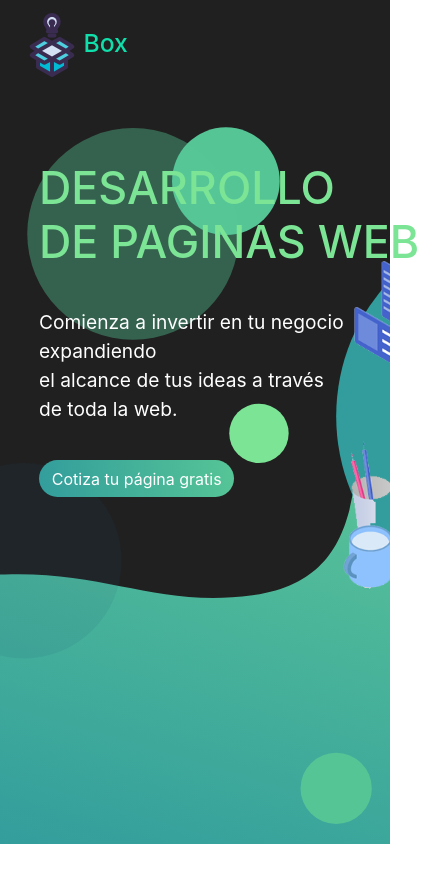
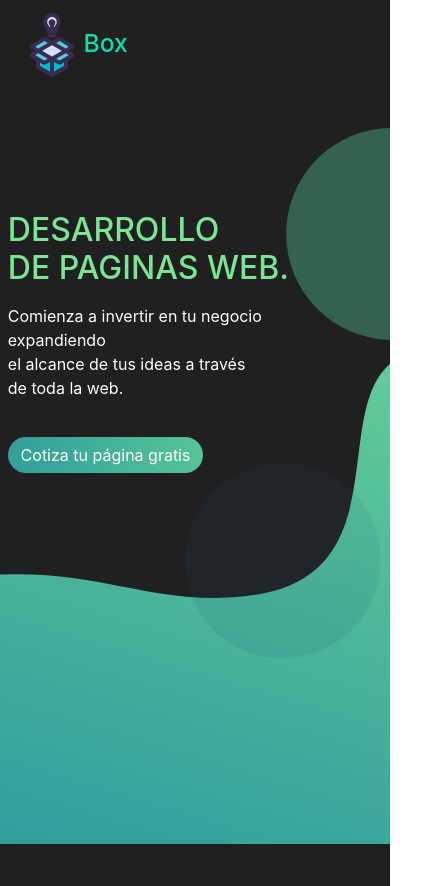
Before and after one commit to Box-MDE/portfolio, a React (Create React App) app: page / in a window 390 px wide. Shown: the whole page, 429 px wide, since content can reach past the window. Before the commit the page ends 844 px from the top, so only its background shows below. Built offline with nearby package versions, Linux system fonts and the light colour scheme.

Commit message:
agregando animacion al titulo y acomodando mobile version

```diff
--- a/package.json
+++ b/package.json
@@ -10,7 +10,9 @@
     "react-dom": "^17.0.2",
     "react-router-dom": "^6.2.1",
     "react-scripts": "5.0.0",
+    "react-typed": "^1.2.0",
     "reactstrap": "^9.0.1",
+    "typed": "^2.1.0",
     "web-vitals": "^2.1.0"
   },
   "scripts": {
--- a/src/App.css
+++ b/src/App.css
@@ -79,15 +79,38 @@
   border-radius: 24px;
 }
 
-@media screen and (max-width:600px) {
 
-  .info{
-    display: block;
-    margin-left: 3%;
+@media screen and (max-width:700px) {
+
+  .section__background{
+    width: 100%;
+    height: 100vh;
   }
 
-  .rounded{
+  .background__assets--img{
     display: none;
   }
 
+  .background__info{
+    top: 20%;
+    left: 2%;
+  }
+
+  .background__info--h1 {
+    color: #7BE495;
+    font-size: 2rem;
+    margin-bottom: 1rem;
+  }
+
+  .background__info--p {
+    color: #FFFFFF;
+    font-size: 1rem;
+    margin-bottom: 2.3rem;
+    width: 80%;
+  }
+
+  .background__assets--circles{
+    background-position: 25% 75%;
+  }
+
 }
--- a/src/App.js
+++ b/src/App.js
@@ -1,7 +1,9 @@
 import './App.css'
 import icon from './img/icon.png'
+import   Typed   from 'react-typed'
 
 function App() {
+
   return (
     <>
       <header className='header'>
@@ -20,7 +22,17 @@ function App() {
         </div>
 
         <div className='background__info'>
-            <h1 className='background__info--h1'>DESARROLLO<br></br>DE PAGINAS WEB</h1>
+            <h1 className='background__info--h1'>
+              <Typed
+                strings={['DESARROLLO <br> DE IDEAS.', 'DESARROLLO <br> DE EMOCIONES.', 'DESARROLLO <br> DE PAGINAS WEB.']}
+                typeSpeed={40}
+                smartBackspace={true}
+                backSpeed={25}
+                backDelay={1000}
+                loop={true}
+                startDelay={300}
+              />
+            </h1>
             <p className='background__info--p'>Comienza a invertir en tu negocio expandiendo<br></br>
             el alcance de tus ideas a través<br></br>
             de toda la web.</p>
```
Also changed, not shown: 1 other file (tests, documents, lock files or other folders).
